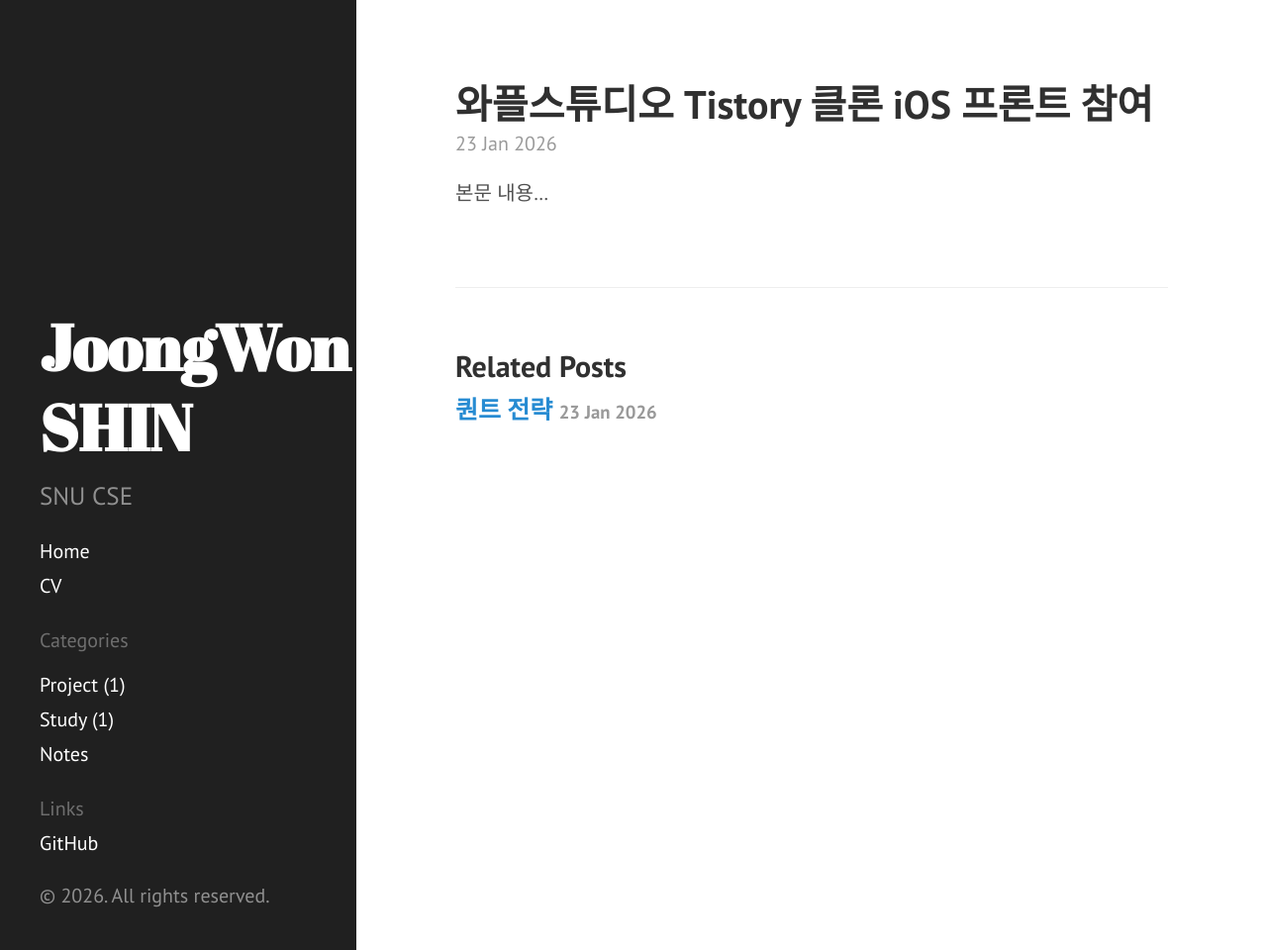
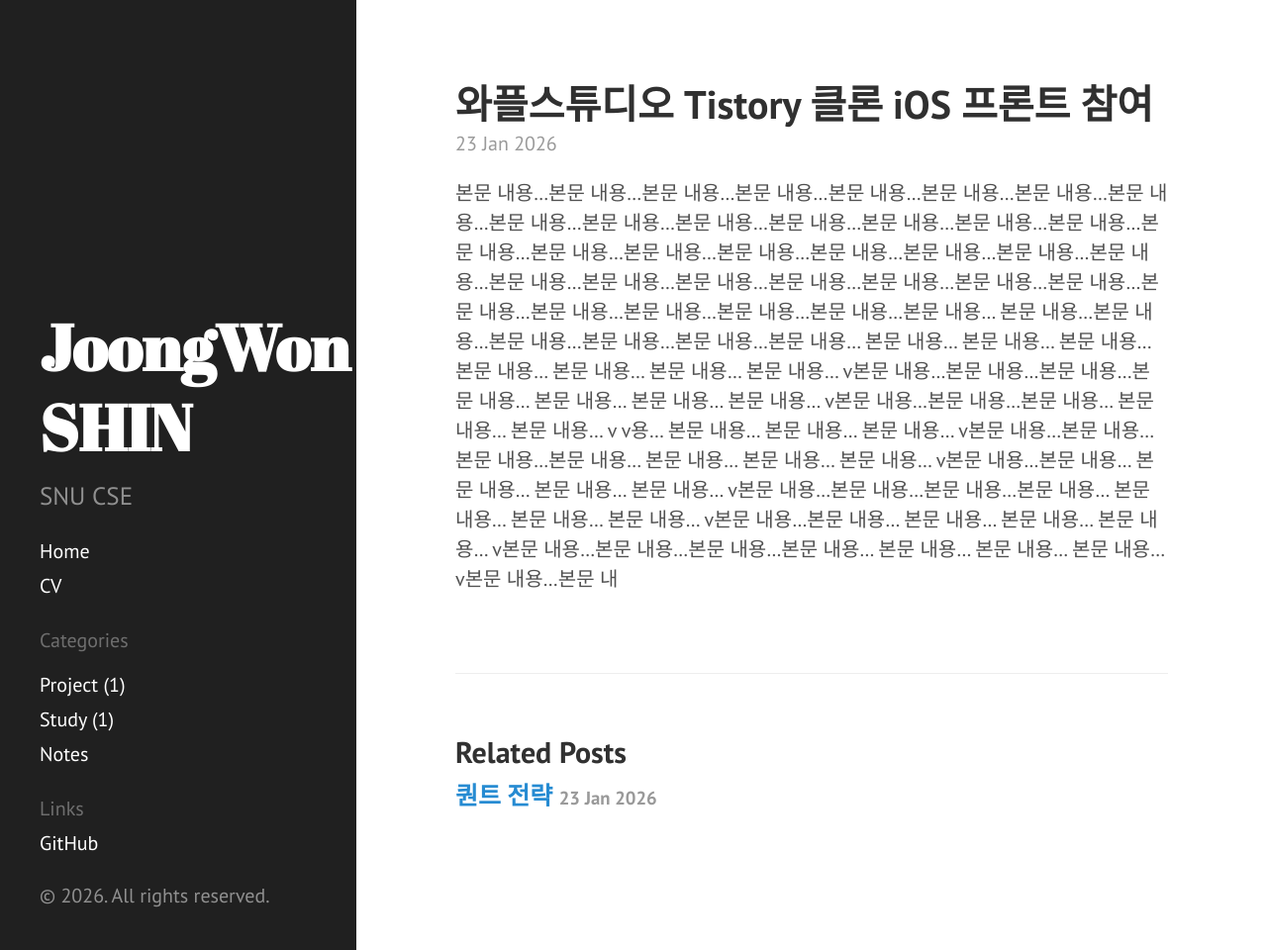
Before and after one commit to joongwon0204/joongwon0204.github.io, a Jekyll site: the page built from _posts/2026-01-23-test.html, in a window 1280 px wide and 960 px high. Shown: the whole window at 99% size. Built offline with Jekyll 4.4.1, drawn with Linux system fonts in a browser that asks for light colours.

Commit message:
categories

```diff
--- a/_posts/2026-01-23-test.html
+++ b/_posts/2026-01-23-test.html
@@ -4,4 +4,45 @@
 categories: [project]
 ---
 
+본문 내용…본문 내용…본문 내용…본문 내용…본문 내용…본문 내용…본문 내용…본문 내용…본문 내용…본문 내용…본문 내용…본문 내용…본문 내용…본문 내용…본문 내용…본문 내용…본문 내용…본문 내용…본문 내용…본문 내용…본문 내용…본문 내용…본문 내용…본문 내용…본문 내용…본문 내용…본문 내용…본문 내용…본문 내용…본문 내용…본문 내용…본문 내용…본문 내용…본문 내용…본문 내용…본문 내용…
+본문 내용…본문 내용…본문 내용…본문 내용…본문 내용…본문 내용…
 본문 내용…
+본문 내용…
+본문 내용…
+본문 내용…
+본문 내용…
+본문 내용…
+본문 내용…
+v본문 내용…본문 내용…본문 내용…본문 내용…
+본문 내용…
+본문 내용…
+본문 내용…
+v본문 내용…본문 내용…본문 내용…
+본문 내용…
+본문 내용…
+v
+v용…
+본문 내용…
+본문 내용…
+본문 내용…
+v본문 내용…본문 내용…본문 내용…본문 내용…
+본문 내용…
+본문 내용…
+본문 내용…
+v본문 내용…본문 내용…
+본문 내용…
+본문 내용…
+본문 내용…
+v본문 내용…본문 내용…본문 내용…본문 내용…
+본문 내용…
+본문 내용…
+본문 내용…
+v본문 내용…본문 내용…
+본문 내용…
+본문 내용…
+본문 내용…
+v본문 내용…본문 내용…본문 내용…본문 내용…
+본문 내용…
+본문 내용…
+본문 내용…
+v본문 내용…본문 내
--- a/category/project.html
+++ b/category/project.html
@@ -1,5 +1,5 @@
 ---
-layout: category
+layout: categories
 title: Project
 permalink: /category/project/
 category_key: project
--- a/category/study.html
+++ b/category/study.html
@@ -1,5 +1,5 @@
 ---
-layout: category
+layout: categories
 title: Study
 permalink: /category/study/
 category_key: study
```
